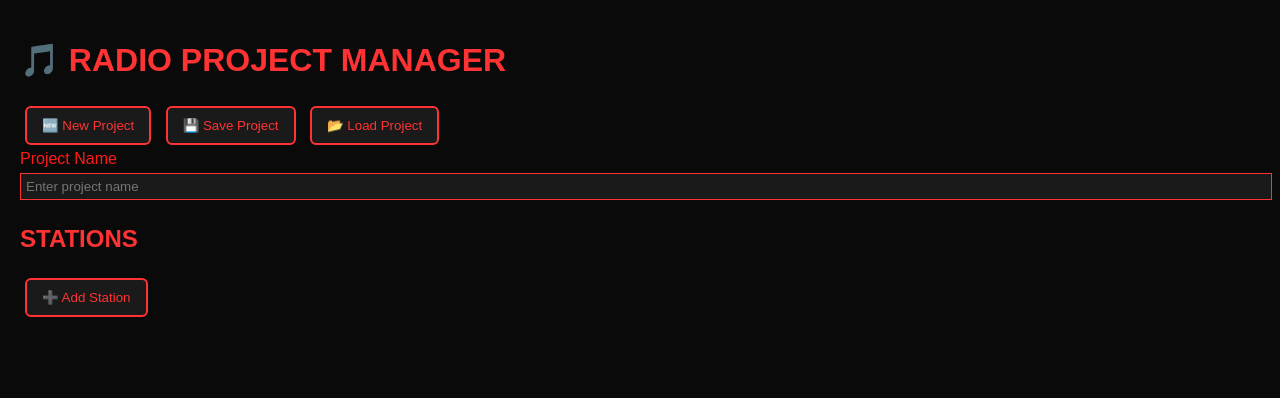
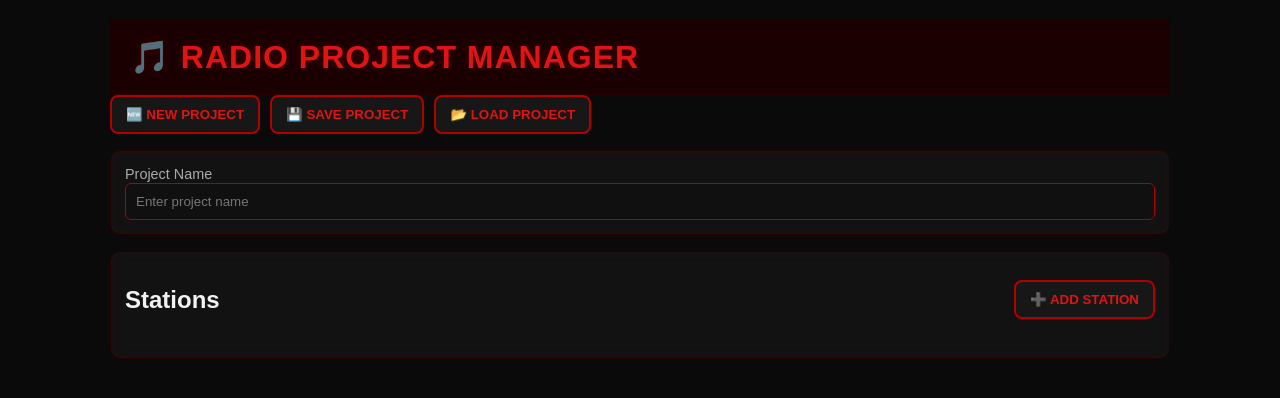
Before and after one commit to Crzypebble/game-radio, a plain HTML site: page index.html in a window 1280 px wide. Drawn offline with Linux system fonts and the light colour scheme.

Commit message:
Update style.css

```diff
--- a/style.css
+++ b/style.css
@@ -1,44 +1,111 @@
-body {
-  background-color: #0a0a0a;
-  color: #ff1a1a;
-  font-family: Arial, sans-serif;
-  margin: 0;
-  padding: 20px;
+:root{
+  --bg:#0a0a0a;
+  --panel:#121212;
+  --panel-2:#171717;
+  --accent:#b00000;      /* darker red */
+  --accent-2:#e01414;    /* hover red */
+  --text:#f2f2f2;
+  --muted:#aaaaaa;
+  --border:#240000;
 }
 
-h1, h2, h3 {
-  font-weight: bold;
-  text-transform: uppercase;
-  color: #ff3333;
+*{ box-sizing:border-box; }
+html,body{ height:100%; }
+body{
+  margin:0;
+  background:var(--bg);
+  color:var(--text);
+  font-family: Arial, Helvetica, sans-serif;
 }
 
-button {
-  background-color: #1a1a1a;
-  color: #ff3333;
-  border: 2px solid #ff3333;
-  padding: 10px 15px;
-  margin: 5px;
-  border-radius: 6px;
-  cursor: pointer;
+h1{
+  margin:0;
+  padding:18px 20px;
+  background:#1a0000;
+  color:var(--accent-2);
+  text-transform:uppercase;
+  letter-spacing:1px;
+  text-shadow:0 0 8px rgba(176,0,0,.3);
+  border-bottom:1px solid var(--border);
 }
 
-button:hover {
-  background-color: #ff3333;
-  color: #0a0a0a;
+#app{ padding:20px; max-width:1100px; margin:0 auto; }
+
+.toolbar{
+  display:flex; gap:10px; flex-wrap:wrap; margin-bottom:16px;
 }
 
-input {
-  background-color: #1a1a1a;
-  color: #fff;
-  border: 1px solid #ff3333;
-  padding: 5px;
-  margin: 5px 0;
-  width: 100%;
+button{
+  background:var(--panel-2);
+  color:var(--accent-2);
+  border:2px solid var(--accent);
+  padding:10px 14px;
+  border-radius:8px;
+  cursor:pointer;
+  font-weight:700;
+  text-transform:uppercase;
+}
+button:hover{
+  background:var(--accent-2);
+  color:#000;
 }
 
-.station, .track {
-  border: 1px solid #ff3333;
-  margin: 10px 0;
-  padding: 10px;
-  border-radius: 6px;
+input, select{
+  width:100%;
+  background:#101010;
+  color:var(--text);
+  border:1px solid var(--accent);
+  border-radius:6px;
+  padding:10px;
+  outline:none;
 }
+
+label{ color:var(--muted); font-size:.9rem; }
+
+.project-card, .stations-card, .station, .track{
+  background:var(--panel);
+  border:1px solid var(--border);
+  border-radius:10px;
+  padding:14px;
+  margin-bottom:16px;
+  box-shadow: 0 0 12px rgba(176,0,0,.08) inset;
+}
+
+.stations-header{
+  display:flex; align-items:center; justify-content:space-between; margin-bottom:10px;
+}
+
+.station{
+  padding:14px;
+}
+.station-title-row{
+  display:grid;
+  grid-template-columns: 1fr 220px 150px;
+  gap:10px; align-items:center; margin-bottom:10px;
+}
+
+.station h3{
+  margin:0; font-size:1.1rem; color:var(--accent-2);
+}
+
+.track{
+  margin-top:10px;
+  padding:12px;
+  background: #141414;
+}
+.track-grid{
+  display:grid;
+  grid-template-columns: repeat(5, 1fr);
+  gap:10px;
+}
+.track-grid label{ display:block; margin-bottom:6px; }
+.track-actions{
+  display:flex; gap:8px; margin-top:10px; flex-wrap:wrap;
+}
+
+.audio-row{ margin-top:8px; }
+.audio-row .note{ color:var(--muted); font-size:.85rem; }
+
+hr.soft{
+  border:0; border-top:1px solid var(--border); margin:12px 0;
+}
```
